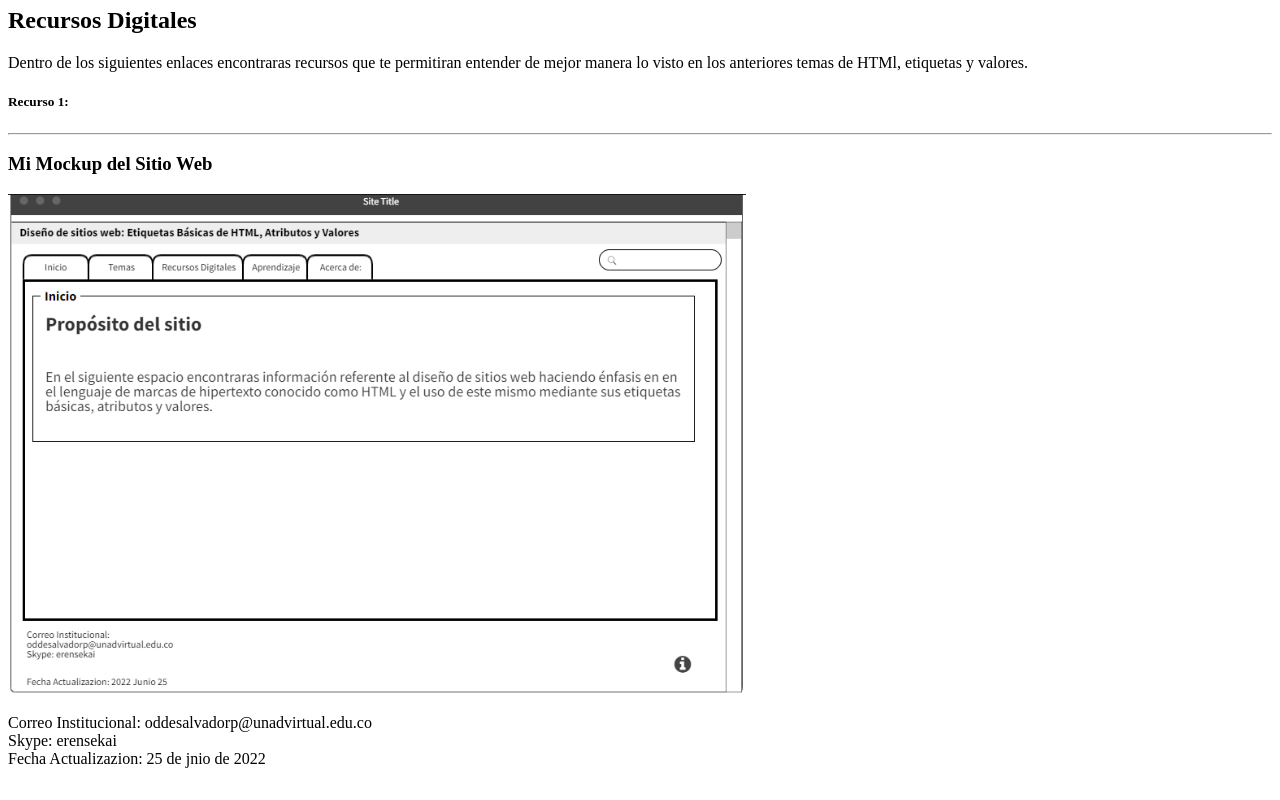
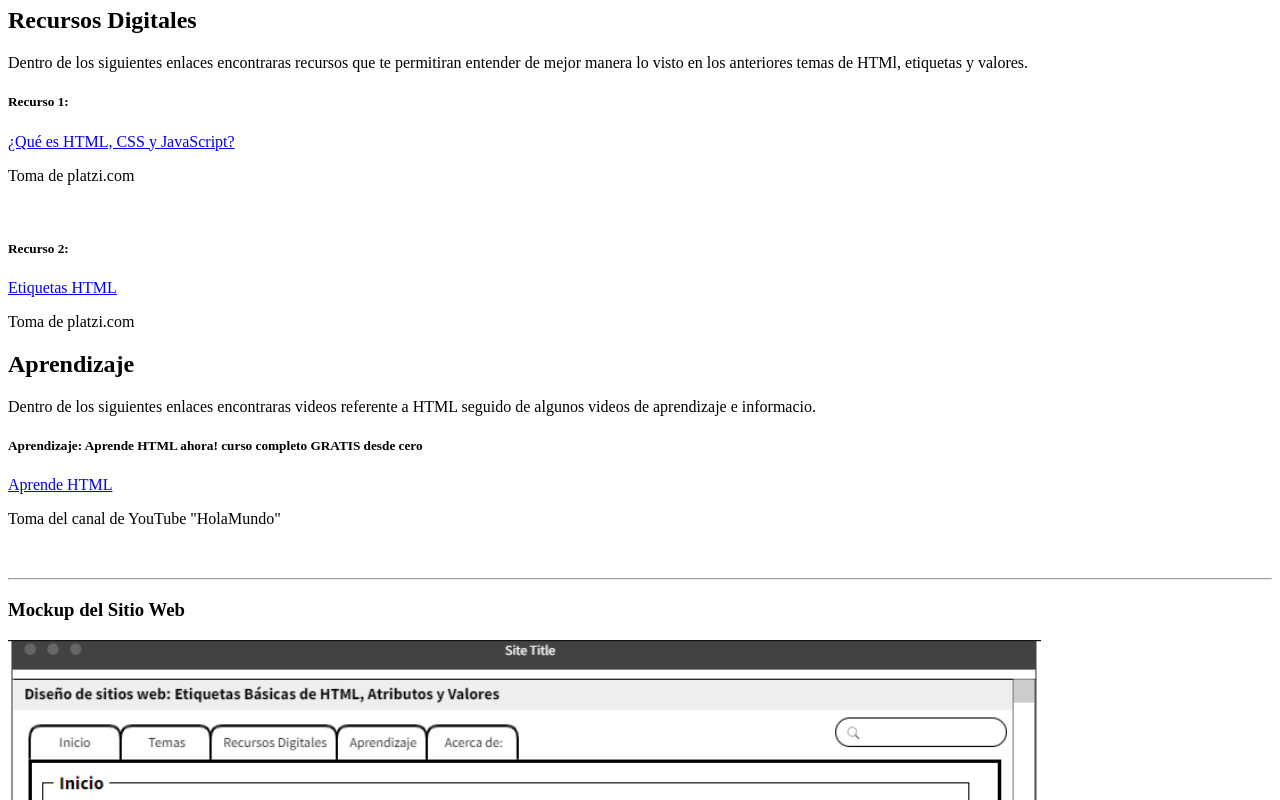
Before and after one commit to OscarDs11/DSW-OscarDeSalvador, a plain HTML site: page Fase2/design.html in a window 1280 px wide. Shown: the part 2900-3700 px from the top of the page. Drawn offline with Linux system fonts and the light colour scheme.

Commit message:
Construccion de la Fase 2

```diff
--- a/Fase2/design.html
+++ b/Fase2/design.html
@@ -4,7 +4,7 @@
     <meta charset="UTF-8">
     <meta http-equiv="X-UA-Compatible" content="IE=edge">
     <meta name="viewport" content="width=device-width, initial-scale=1.0">
-    <title>Design</title>
+    <title>Diseño de sitios web</title>
 </head>
 <body>
     <header>
@@ -96,21 +96,35 @@
                         <h2>Recursos Digitales</h2>
                         <p>Dentro de los siguientes enlaces encontraras recursos que te permitiran entender de mejor manera lo visto en los anteriores temas de HTMl, etiquetas y valores.
                             <h5>Recurso 1: </h5>
-                            <a href="https://platzi.com/blog/que-es-html-css-javascript/"></a>
+                            <a href="https://platzi.com/blog/que-es-html-css-javascript/">¿Qué es HTML, CSS y JavaScript?</a>
+                            <p>Toma de platzi.com</p>
+                            <br>
+                            <h5>Recurso 2: </h5>
+                            <a href="https://platzi.com/tutoriales/1492-html-css/6158-etiquetas-html/">Etiquetas HTML</a>
+                            <p>Toma de platzi.com</p>
+                        </p>
+                    </article>
+                    <article>
+                        <h2>Aprendizaje</h2>
+                        <p>Dentro de los siguientes enlaces encontraras videos referente a HTML seguido de algunos videos de aprendizaje e informacio.
+                            <h5>Aprendizaje: Aprende HTML ahora! curso completo GRATIS desde cero </h5>
+                            <a href="https://youtu.be/MJkdaVFHrto">Aprende HTML</a>
+                            <p>Toma del canal de YouTube "HolaMundo"</p>
+                            <br>
+
                         </p>
                     </article>
             </section>
 
         </main>
          <hr>
-         <h3>Mi Mockup del Sitio Web</h3>
-         <img src="img/Mockup.png" alt=" width 500" height=" 500">
+         <h3>Mockup del Sitio Web</h3>
+         <img src="img/Mockup.png" alt=" width 700" height=" 700">
         <footer>
             <p> Correo Institucional: oddesalvadorp@unadvirtual.edu.co<br>
                 Skype: erensekai<br>
-                Fecha Actualizazion: 25 de jnio de 2022</Br>
+                Fecha Actualizazion: 25 de junio de 2022</br>
             </p>
         </footer>
-
 </body>
 </html>
```
Also changed, not shown: index.html (+3 -3 lines).
